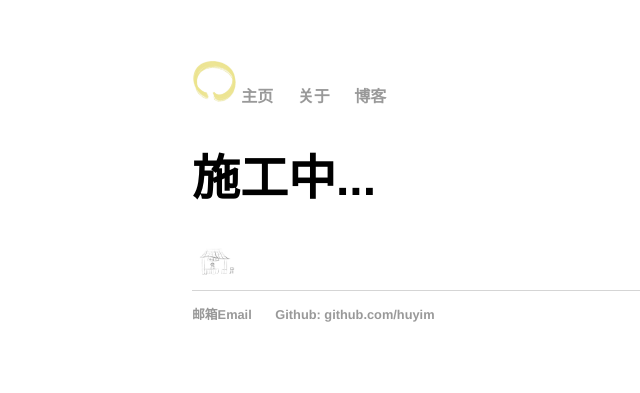
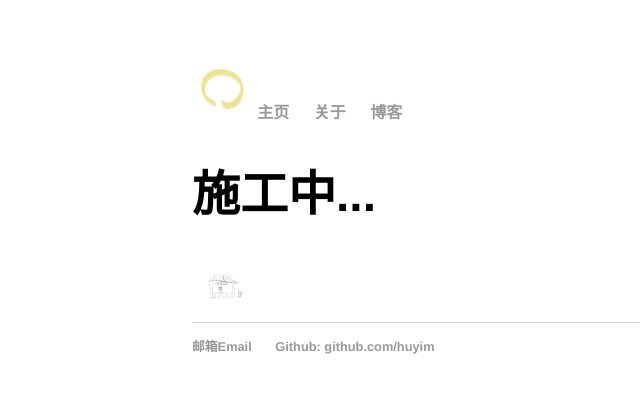
Before and after one commit to huyim/huyim.github.io, a Jekyll site: the page built from index.html, in a window 1280 px wide. Shown: the top 393 px of the page, without its empty margins (0-640 px from the left). Built offline with Jekyll 4.4.1, drawn with Linux system fonts in a browser that asks for light colours.

Commit message:
Update main.css

```diff
--- a/css/main.css
+++ b/css/main.css
@@ -44,4 +44,5 @@ ul.posts li {
 
 img {
     width: 5%;
+    margin: 8px;
 }
```
